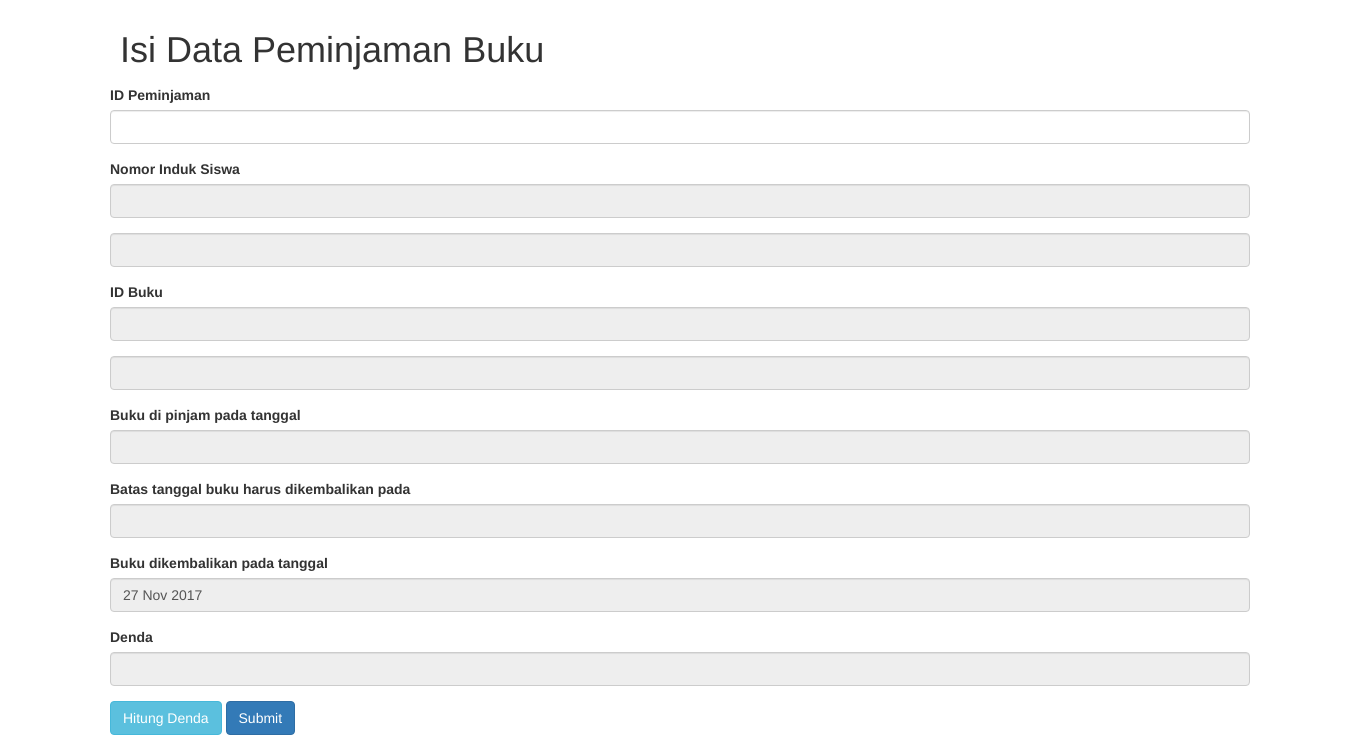
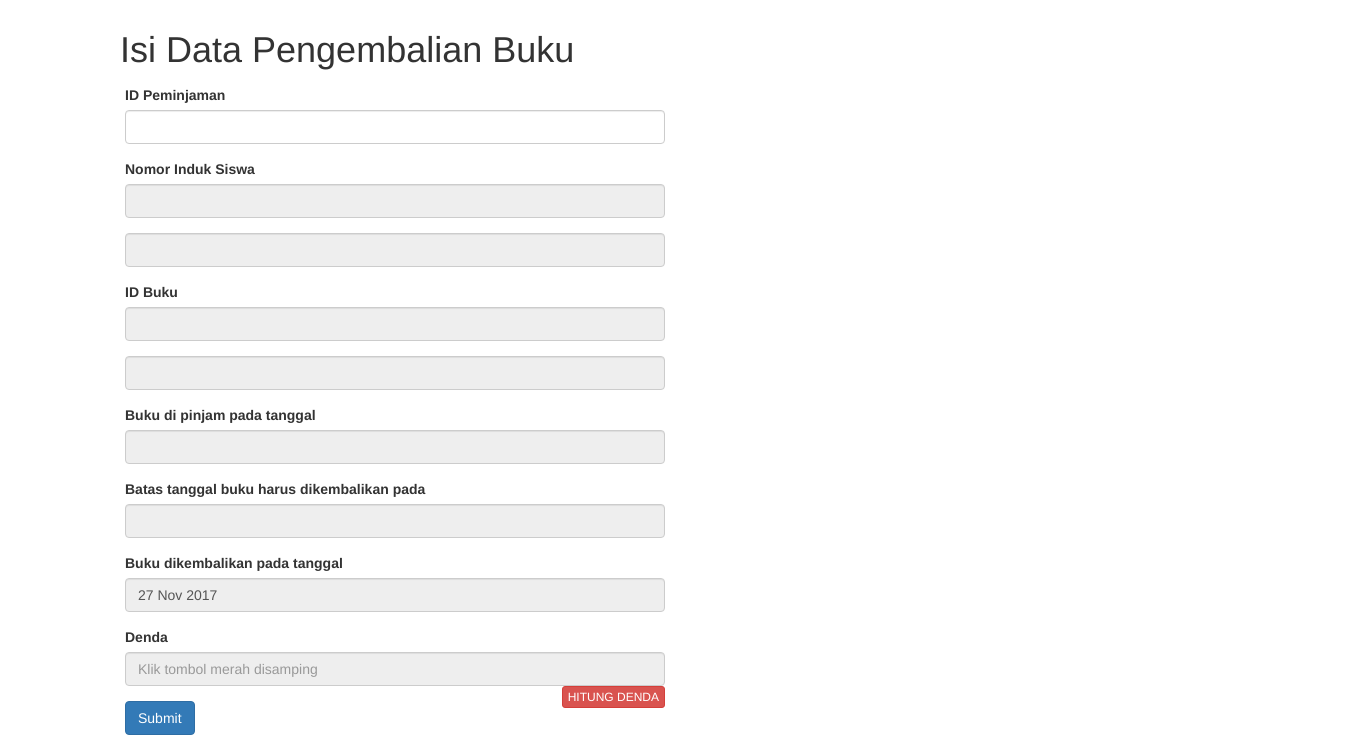
Before and after one commit to nurulid/perpustakaan, a PHP site: page /perpustakaan/pengembalian/add_pengembalian.php in a window 1360 px wide; the page is wider, and only the part inside the window is pictured. Shown: the part 52-807 px from the top of that part. Run offline with PHP 8.4, Linux system fonts and the light colour scheme.

Commit message:
add_pengembalian work perfectly

```diff
--- a/js/pinjam.js
+++ b/js/pinjam.js
@@ -11,10 +11,27 @@ function isi_pengembalian(){
         $('#id_buku').val(obj.id_buku);
         $('#judul').val(obj.judul);
         $('#pinjam').val(obj.pinjam);
+        $('#pinjam_muncul').val(obj.pinjam_muncul);
         $('#kembali').val(obj.kembali);
+        $('#kembali_muncul').val(obj.kembali_muncul);
         $('#kembali_str').val(obj.kembali_str);
     });
 }
+
+$('#hitung').on('click', function(){
+    var kembali   = $('#today').val();
+    var tgl_kembali_str =  $('#kembali_str').val();
+    var hariLewat = (kembali - tgl_kembali_str) / 86400;
+
+    if(tgl_kembali_str !== '' && hariLewat >= 1){
+        document.kembali.denda.value = hariLewat * 500 ;
+        //console.log(denda);
+    }else{
+        document.kembali.denda.value = hariLewat * 0 ;
+        //console.log(denda);
+    }
+});
+
 
 
 
--- a/pengembalian/add_pengembalian.php
+++ b/pengembalian/add_pengembalian.php
@@ -6,6 +6,7 @@
     if(isset($_POST['submit'])){
         //echo 'Submitted';
         //Get from data
+        $id_kembali = mysqli_real_escape_string($conn, $_POST['id_kembali']);
         $id_pinjam = mysqli_real_escape_string($conn, $_POST['id_pinjam']);
         $nis = mysqli_real_escape_string($conn, $_POST['nis']);
         $id_buku = mysqli_real_escape_string($conn, $_POST['id_buku']);
@@ -13,10 +14,10 @@
         $kembali = mysqli_real_escape_string($conn, $_POST['tgl_kembali']);
         $denda = mysqli_real_escape_string($conn, $_POST['denda']);
 
-        $query = "INSERT INTO peminjaman(id_pinjam, nis, id_buku, tgl_pinjam, tgl_kembali) VALUES('$id_pinjam', '$nis', '$id_buku', '$pinjam', '$kembali')";
+        $query = "INSERT INTO pengembalian(id_kembali, id_pinjam, nis, id_buku, tgl_pinjam, tgl_kembali, denda) VALUES('$id_kembali', '$id_pinjam', '$nis', '$id_buku', '$pinjam', '$kembali', '$denda')";
 
         if(mysqli_query($conn, $query)){
-            header('Location: '.ROOT_URL.'peminjaman/data_peminjaman.php');
+            header('Location: '.ROOT_URL.'pengembalian/data_pengembalian.php');
         }else{
             echo 'ERROR: '.mysqli_error($conn);
         }
@@ -40,47 +41,55 @@
 
 <?php include('../inc/header.php'); ?>
     <div class="container" style="margin-bottom: 20px;">
-        <h1 style="margin: 10px 10px 15px;">Isi Data Peminjaman Buku</h1>
-        <form method="POST" name="kembali" action="<?php $_SERVER['PHP_SELF']; ?>">
+        <h1 style="margin: 10px 10px 15px;">Isi Data Pengembalian Buku</h1>
+        <form method="POST" name="kembali" action="<?php $_SERVER['PHP_SELF']; ?>" class="col-md-6">
+            <!-- <div class="form-group">
+                <label>ID Pengembalian</label>
+                <input type="text" name="id_kembali" class="form-control">
+            </div> -->
             <div class="form-group">
                 <label>ID Peminjaman</label>
                 <input type="text" onkeyup="isi_pengembalian()" name="id_pinjam" id="id_pinjam" class="form-control">
             </div>
             <div class="form-group">
                 <label>Nomor Induk Siswa</label>
-                <input type="text" name="nis" id="nis" class="form-control" disabled>
+                <input type="text" name="nis" id="nis" class="form-control" readonly>
             </div>
             <div class="form-group">
                 <label class="sr-only">Nama Siswa</label>
-                <input type="text" name="nama" id="nama" class="form-control" disabled>
+                <input type="text" name="nama" id="nama" class="form-control" readonly>
             </div>
             <div class="form-group">
                 <label>ID Buku</label>
-                <input type="text" name="id_buku" id="id_buku"  class="form-control"  disabled>
+                <input type="text" name="id_buku" id="id_buku"  class="form-control" readonly>
             </div>
             <div class="form-group">
                 <label class="sr-only">Judul Buku</label>
-                <input type="text" name="judul" id="judul" class="form-control" disabled>
+                <input type="text" name="judul" id="judul" class="form-control" readonly>
             </div>
             <div class="form-group">
                 <label>Buku di pinjam pada tanggal</label>
-                <input type="text" name="tgl_pinjam" id="pinjam" class="form-control" disabled>
+                <input type="text" name="tgl_pinjam" id="pinjam" class="form-control sr-only" >
+                <input type="text" id="pinjam_muncul" class="form-control" readonly>
             </div>
             <div class="form-group">
                 <label>Batas tanggal buku harus dikembalikan pada</label>
-                <input type="text"  name="tgl_kembali" id="kembali"  class="form-control" disabled>
+                <input type="text"  name="kembali" id="kembali"  class="form-control sr-only" readonly>
+                <input type="text" id="kembali_muncul"  class="form-control" readonly>
                 <input type="text" name="tgl_kembali_str" id="kembali_str" class="form-control sr-only">
             </div>
             <div class="form-group">
                 <label>Buku dikembalikan pada tanggal</label>
-                <input type="text" name="tgl_kembali_muncul" class="form-control" value="<?php echo date('d M Y', $_kembali); ?>" disabled>
-                <input type="text" name="tgl_kembali_muncul" id="today" class="form-control sr-only" value="<?php echo $_kembali; ?>" disabled>
+                <input type="text" name="tgl_kembali_muncul" class="form-control" value="<?php echo date('d M Y', $_kembali); ?>" readonly>
+                <input type="text" name="tgl_kembali" class="form-control sr-only" value="<?php echo date('Y-m-d', $_kembali); ?>">
+                <input type="text" id="today" class="form-control sr-only" value="<?php echo $_kembali; ?>" readonly>
             </div>
             <div class="form-group">
                 <label>Denda</label>
-                <input type="text" name="denda" id="denda" class="form-control"  disabled>
+                <input type="text" name="denda" id="denda" class="form-control" placeholder="Klik tombol merah disamping" title="Klik tombol merah disamping" readonly>
+                <input type="button" name="hitung" id="hitung" class="btn btn-danger btn-xs pull-right" value="HITUNG DENDA">
             </div>
-            <input type="button" name="hitung" id="hitung" class="btn btn-info" value="Hitung Denda">
+
             <input type="submit" name="submit" id="submit" value="Submit" class="btn btn-primary">
         </form>
     </div>
--- a/pengembalian/proses-kembali.php
+++ b/pengembalian/proses-kembali.php
@@ -14,7 +14,9 @@ include_once('../config/db.php');
              'id_buku'    =>  $peminjaman['id_buku'],
              'judul'      =>  $peminjaman['judul'],
              'pinjam'     =>  $peminjaman['tgl_pinjam'],
+             'pinjam_muncul'     =>  date('d M Y', strtotime($peminjaman['tgl_pinjam'])),
              'kembali'     =>  $peminjaman['tgl_kembali'],
+             'kembali_muncul'     => date('d M Y', strtotime($peminjaman['tgl_kembali'])),
              'kembali_str' =>  strtotime($peminjaman['tgl_kembali']));
   echo json_encode($data);
   //die(data)
```
Also changed, not shown: pengembalian/data_pengembalian.php (+4 -4 lines).
